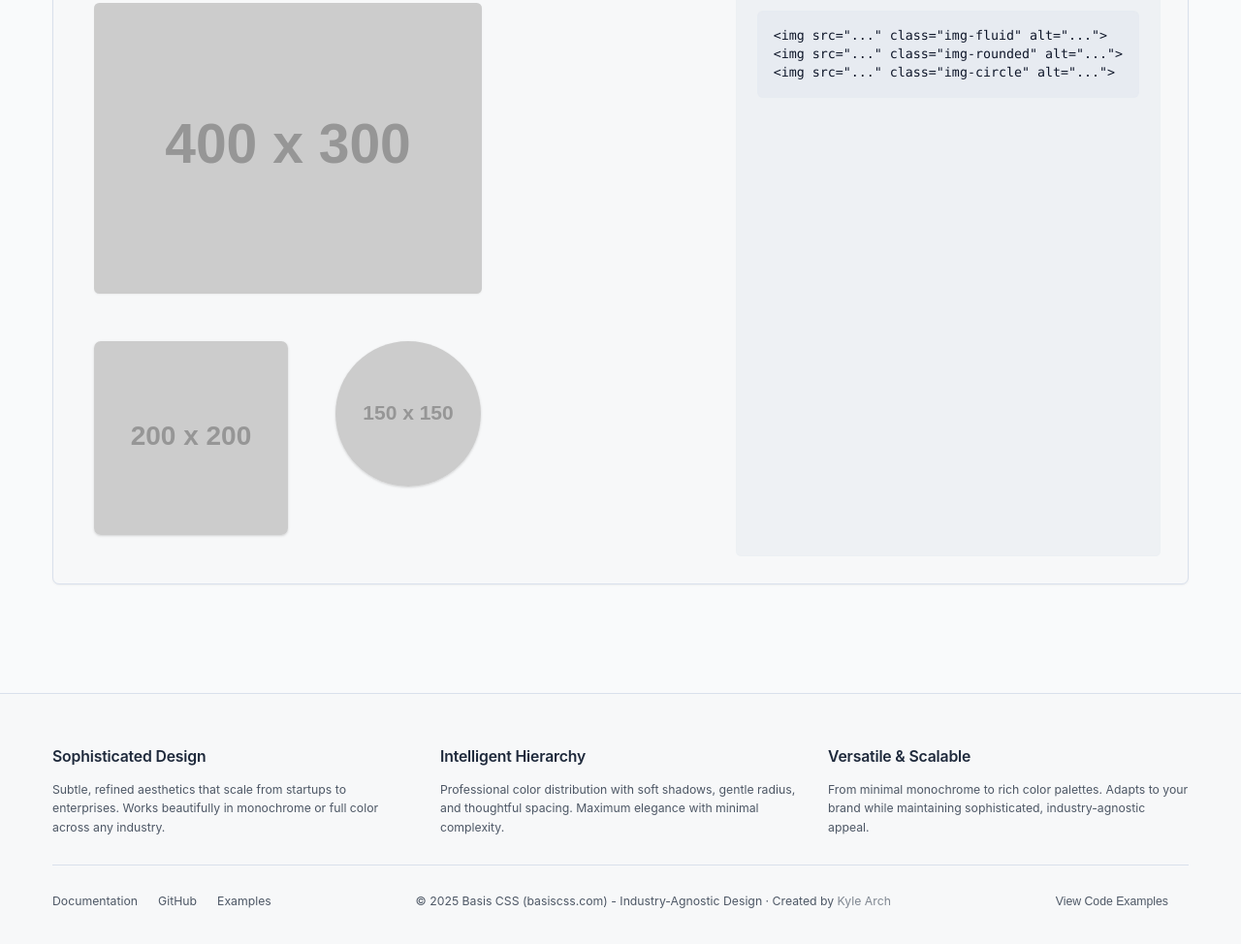
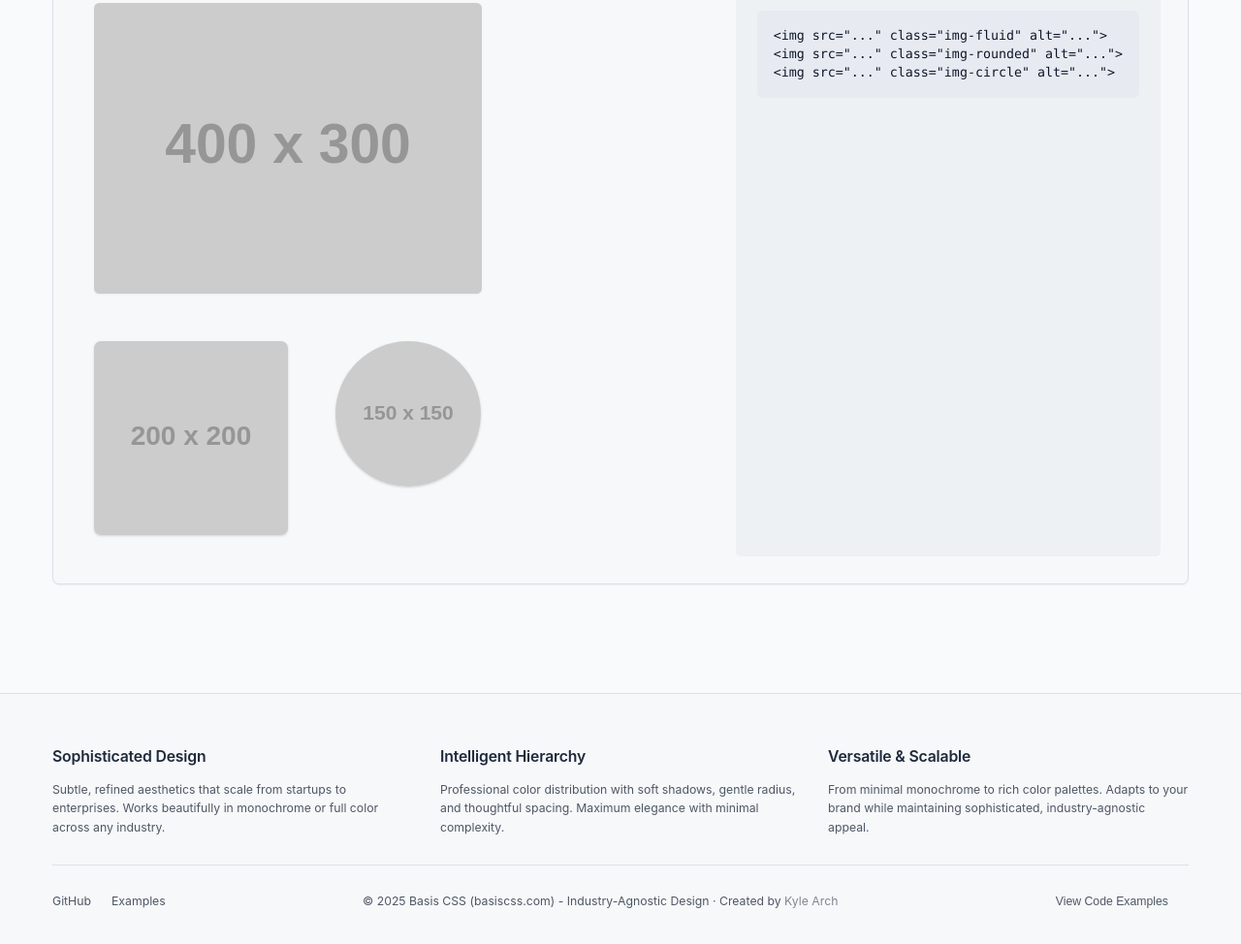
Before and after one commit to kylearch/basis-css, a website with bundled scripts: page index.html in a window 1280 px wide. Shown: the part 3998-4972 px from the top of the page at 97% size. Built offline with nearby package versions, Linux system fonts and the light colour scheme; placeholder pictures from the web are drawn by us.

Commit message:
Footer links

```diff
--- a/index.html
+++ b/index.html
@@ -411,8 +411,7 @@
             </div>
             <div class="footer-bottom">
                 <div class="footer-links">
-                    <a href="/docs" class="footer-link">Documentation</a>
-                    <a href="https://github.com" class="footer-link">GitHub</a>
+                    <a href="https://github.com/kylearch/basis-css" class="footer-link">GitHub</a>
                     <a href="#kitchen-sink" class="footer-link">Examples</a>
                 </div>
                 <p>&copy; 2025 Basis CSS (basiscss.com) - Industry-Agnostic Design · Created by <a href="https://kylearch.com" target="_blank" rel="noopener noreferrer" style="color: inherit; text-decoration: none; opacity: 0.7; transition: opacity 0.2s;">Kyle Arch</a></p>
```
Also changed, not shown: 1 other file.
